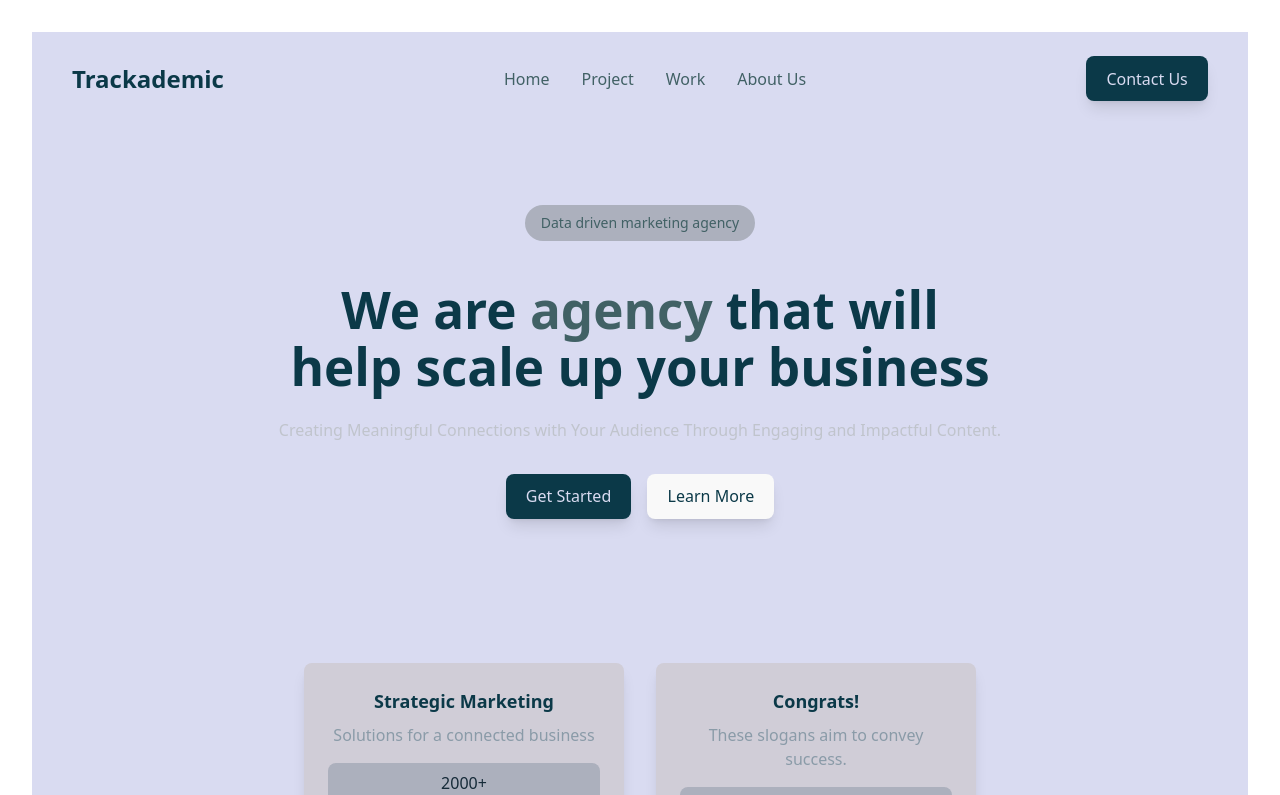
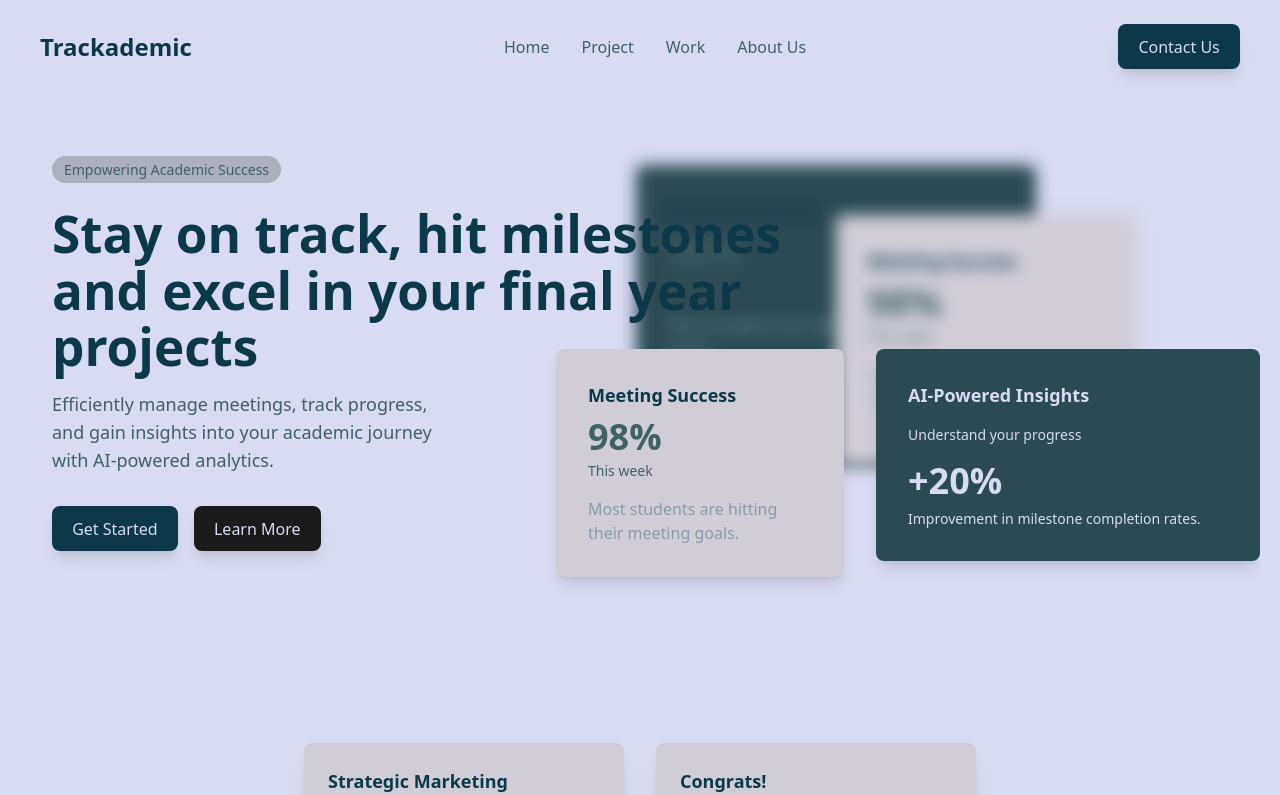
Before and after one commit to christopherjude/trackademic, a React (Vite) app in the folder frontend/: page / in a window 1280 px wide. Shown: the top 795 px of the page. Built offline with nearby package versions, Linux system fonts and the light colour scheme.

Commit message:
UI updates
-Flex grow footer
-Hero cards aesthetic

```diff
--- a/frontend/src/components/Hero.tsx
+++ b/frontend/src/components/Hero.tsx
@@ -1,20 +1,66 @@
+import React from 'react';
+
 const Hero = () => {
   return (
-    <section className="flex flex-col items-center text-center py-20 bg-background-light">
-      <span className="text-secondary py-2 px-4 rounded-full bg-accent text-sm mb-4">Data driven marketing agency</span>
-      <h1 className="text-6xl font-bold py-6 text-primary">
-        We are <span className="text-secondary">agency</span> that will<br />
-        help scale up your business
-      </h1>
-      <p className="text-neutral-light max-w-3xl mb-8">
-        Creating Meaningful Connections with Your Audience Through Engaging and Impactful Content.
-      </p>
-      <div className="flex space-x-4">
-        <button className="bg-primary text-background-light py-3 px-6 rounded-lg shadow-lg hover:bg-secondary transition-all">Get Started</button>
-        <button className="border border-primary text-primary py-3 px-6 rounded-lg shadow-lg hover:bg-secondary hover:text-background-light transition-all">Learn More</button>
+    <section className="relative bg-background-light py-16 px-8 overflow-hidden">
+      {/* Text Section */}
+      <div className="max-w-3xl mb-16 z-10 relative">
+        <span className="text-secondary text-sm bg-accent py-1 px-3 rounded-full">
+          Empowering Academic Success
+        </span>
+        <h1 className="text-6xl font-bold text-primary mt-6">
+          Stay on track, hit milestones and excel in your final year projects
+        </h1>
+        <p className="text-secondary text-lg mt-4 max-w-96">
+          Efficiently manage meetings, track progress, and gain insights into your academic journey with AI-powered analytics.
+        </p>
+        <div className="mt-8">
+          <button className="bg-primary text-background-light py-3 px-6 rounded-lg mr-4 shadow-lg hover:bg-secondary transition-all">
+            Get Started
+          </button>
+          <button className="text-background-light py-3 px-6 rounded-lg shadow-lg hover:bg-secondary hover:text-background-light transition-all">
+            Learn More
+          </button>
+        </div>
+      </div>
+
+      {/* Card Section */}
+      <div className="absolute top-64 right-0 flex gap-8 items-start z-0">
+        {/* Background Card 1 */}
+        <div className="bg-surface-dark w-[400px] h-[300px] rounded-lg bottom-28 absolute left-20 blur-sm p-8">
+          <h3 className="text-lg font-semibold text-primary">Meeting Success</h3>
+          <p className="text-4xl font-bold text-secondary mt-2">98%</p>
+          <p className="text-secondary text-sm mt-1">This week</p>
+          <p className="text-muted mt-4">Most students are hitting their meeting goals.</p>
+        </div>
+
+        {/* Card 1 */}
+        <div className="bg-surface-light p-8 rounded-lg shadow-lg w-72 z-10">
+          <h3 className="text-lg font-semibold text-primary">Meeting Success</h3>
+          <p className="text-4xl font-bold text-secondary mt-2">98%</p>
+          <p className="text-secondary text-sm mt-1">This week</p>
+          <p className="text-muted mt-4">Most students are hitting their meeting goals.</p>
+        </div>
+
+        {/* Background Card 2 */}
+        <div className="bg-surface-light w-[300px] h-[250px] rounded-lg bottom-28 absolute left-70 blur-sm p-8">
+          <h3 className="text-lg font-semibold text-primary">Meeting Success</h3>
+          <p className="text-4xl font-bold text-secondary mt-2">98%</p>
+          <p className="text-secondary text-sm mt-1">This week</p>
+          <p className="text-muted mt-4">Most students are hitting their meeting goals.</p>
+        </div>
+
+        {/* Card 2 */}
+        <div className="bg-surface-dark p-8 rounded-lg shadow-lg w-96 z-10">
+          <h3 className="text-lg font-semibold text-background-light">AI-Powered Insights</h3>
+          <p className="text-background-light text-sm mt-4">Understand your progress</p>
+          <div className="text-background-light text-4xl font-bold mt-4">+20%</div>
+          <p className="text-background-light text-sm mt-2">Improvement in milestone completion rates.</p>
+        </div>
       </div>
     </section>
   );
 };
 
+
 export default Hero;
--- a/frontend/src/layouts/MainLayout.tsx
+++ b/frontend/src/layouts/MainLayout.tsx
@@ -4,9 +4,9 @@ import Footer from '@/components/Footer';
 
 const MainLayout = ({ children }: { children: React.ReactNode }) => {
   return (
-    <div>
+    <div className='min-h-screen flex flex-col'>
       <Navbar />
-      <main>{children}</main>
+      <main className='flex-grow px-5'>{children}</main>
       <Footer />
     </div>
   );
--- a/frontend/src/styles/App.css
+++ b/frontend/src/styles/App.css
@@ -1,8 +1 @@
 @import "tailwindcss";
-
-#root {
-  max-width: 1280px;
-  margin: 0 auto;
-  padding: 2rem;
-  text-align: center;
-}
--- a/frontend/src/styles/index.css
+++ b/frontend/src/styles/index.css
@@ -78,7 +78,7 @@
 
   color-scheme: light dark;
   color: rgba(255, 255, 255, 0.87);
-  background-color: #242424;
+  background-color: var(--color-background-light);
 
   font-synthesis: none;
   text-rendering: optimizeLegibility;
@@ -97,6 +97,8 @@ a:hover {
 
 body {
   margin: 0;
+  padding: 0;
+  overflow-x: hidden;
 }
 
 h1 {
@@ -122,16 +124,3 @@ button:focus,
 button:focus-visible {
   outline: 4px auto -webkit-focus-ring-color;
 }
-
-@media (prefers-color-scheme: light) {
-  :root {
-    color: #213547;
-    background-color: #ffffff;
-  }
-  a:hover {
-    color: #747bff;
-  }
-  button {
-    background-color: #f9f9f9;
-  }
-}
```
Also changed, not shown: frontend/src/components/Footer.tsx (line endings or trailing spaces).
